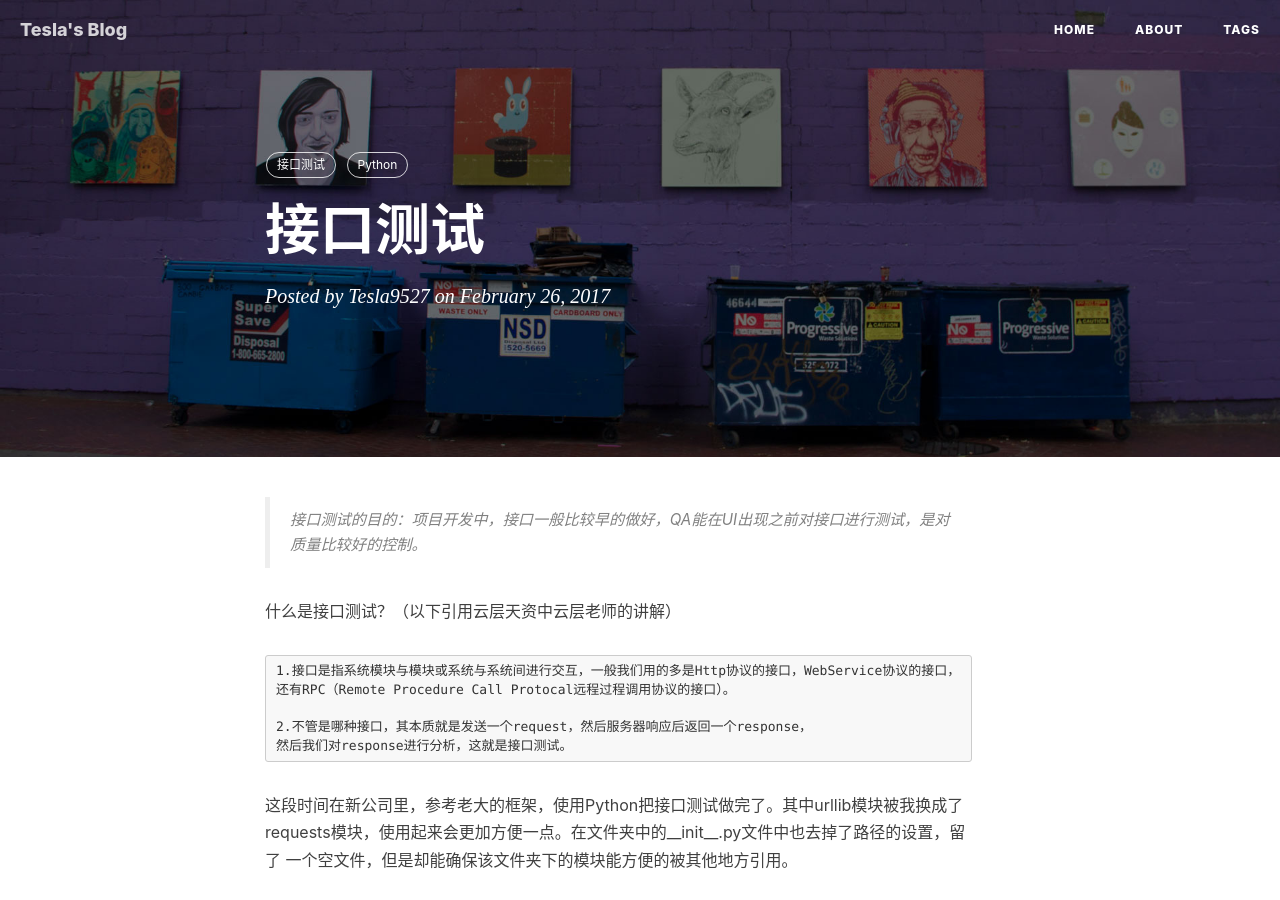
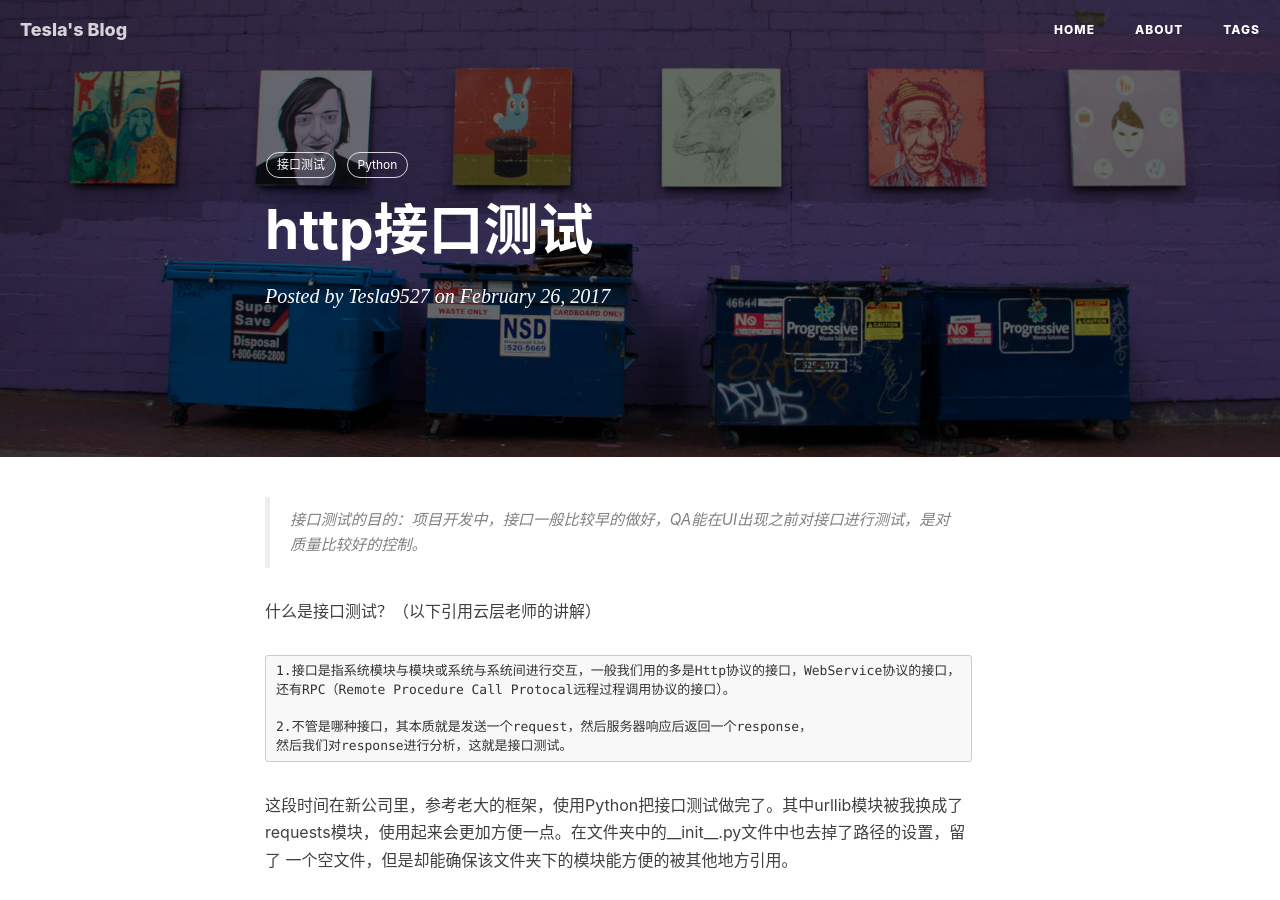
Before and after one commit to ccflyme/ccflyme.github.io, a Jekyll site: the page built from _posts/2017-02-26-Interface-Testing.markdown, in a window 1280 px wide and 900 px high. Built offline with Jekyll 4.4.1, drawn with Linux system fonts in a browser that asks for light colours; nearby versions of some CDN libraries; comment, search, counter and statistics services are not loaded.

Commit message:
Update 2017-02-26-Interface-Testing.markdown

```diff
--- a/_posts/2017-02-26-Interface-Testing.markdown
+++ b/_posts/2017-02-26-Interface-Testing.markdown
@@ -1,6 +1,6 @@
 ---
 layout:     post
-title:      "接口测试"
+title:      "http接口测试"
 subtitle:   ""
 date:       2017-02-26
 author:     "Tesla9527"
@@ -12,7 +12,7 @@ tags:
 ---
 >接口测试的目的：项目开发中，接口一般比较早的做好，QA能在UI出现之前对接口进行测试，是对质量比较好的控制。
 
-什么是接口测试？（以下引用云层天资中云层老师的讲解）
+什么是接口测试？（以下引用云层老师的讲解）
 
 	1.接口是指系统模块与模块或系统与系统间进行交互，一般我们用的多是Http协议的接口，WebService协议的接口，
 	还有RPC（Remote Procedure Call Protocal远程过程调用协议的接口）。
```
